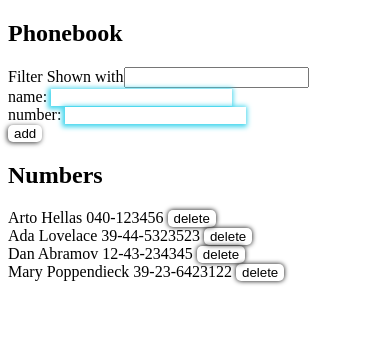
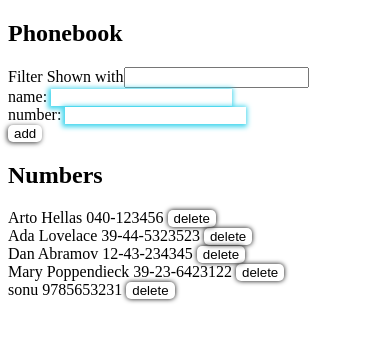
Before and after one commit to satyasonu/full-stack-open, a React (Vite) app in the folder part2/phonebook/: page / in a window 390 px wide. Shown: the top 342 px of the page. Built offline with nearby package versions, Linux system fonts and the light colour scheme; data requests are answered from the project's data file.

Commit message:
2.15*: The Phonebook step10 completed

```diff
--- a/part2/phonebook/db.json
+++ b/part2/phonebook/db.json
@@ -19,6 +19,11 @@
       "name": "Mary Poppendieck",
       "number": "39-23-6423122",
       "id": 4
+    },
+    {
+      "name": "sonu",
+      "number": "9785653231",
+      "id": 5
     }
   ]
 }
--- a/part2/phonebook/src/App.jsx
+++ b/part2/phonebook/src/App.jsx
@@ -24,11 +24,28 @@ const App = () => {
     const inputValue = formData.get("inputName");
     const numValue = formData.get("inputNum");
     const isExist = persons.find((x) => x.name === inputValue) ? true : false;
+    // console.log(persons.find((x) => x.name === inputValue).id)
     if (isExist) {
-      alert(`${inputValue} already exists`);
+      const wantToAddNewNumber = window.confirm(
+        `${inputValue} is already added to phonebook, replace old number with new one?`
+      );
+      if (wantToAddNewNumber) {
+        setNewName("");
+        setNewNum("");
+        const newPerson = {
+          name: inputValue,
+          number: numValue
+        };
+        personService
+          .updateContact(persons.find((x) => x.name === inputValue).id, newPerson)
+          .then(data => {
+            const personindex = persons.findIndex(p => p.id === data.id)
+            const newState = [...persons];
+            newState[personindex] = newPerson;
+            setPersons(newState)
+          })
+      }
     } else {
-      // const newPersons = [...persons];
-      // setPersons([...newPersons, { name: inputValue, number: numValue }]);
       setNewName("");
       setNewNum("");
       const newPerson = {
@@ -62,9 +79,7 @@ const App = () => {
   const handleDelete = (person) => {
     const confirmation = window.confirm(`Delete ${person.name} ?`);
     if (confirmation) {
-      axios
-        .delete(`${baseUrl}/${person.id}`)
-        .then((res) => console.log("Deleted"));
+      personService.deleteContact(person).then((data) => console.log(data));
 
       const restpersons = persons.filter((p) => p.id !== person.id);
       setPersons(restpersons);
--- a/part2/phonebook/src/services/PersonService.jsx
+++ b/part2/phonebook/src/services/PersonService.jsx
@@ -12,4 +12,15 @@ const create = (newobj) => {
   return response.then(res=> res.data);
 }
 
-export default {  getAll, create }
+const deleteContact = (newobj) => {
+    const response = axios.delete(`${baseUrl}/${newobj.id}`);
+    return response.then(res => res.data);
+}
+
+const updateContact = (id, newobj) => {
+  console.log(newobj)
+  const response = axios.put(`${baseUrl}/${id}`, newobj);
+  return response.then(res => res.data);
+}
+
+export default {  getAll, create, deleteContact, updateContact }
```
